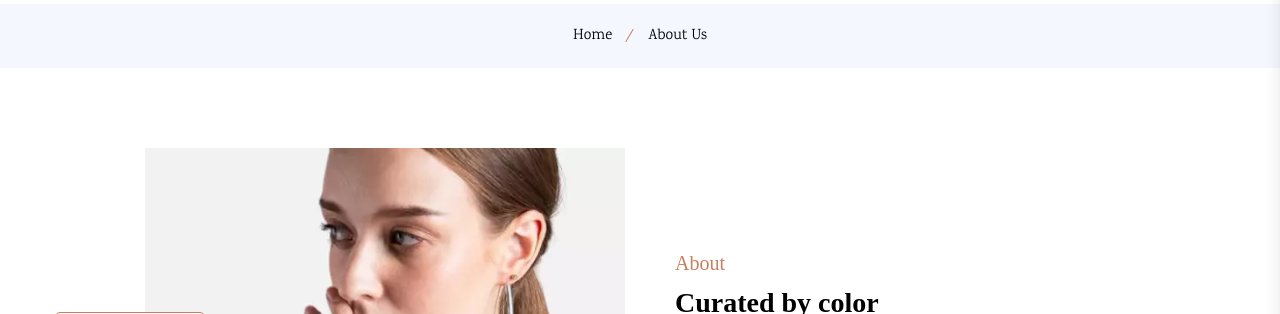
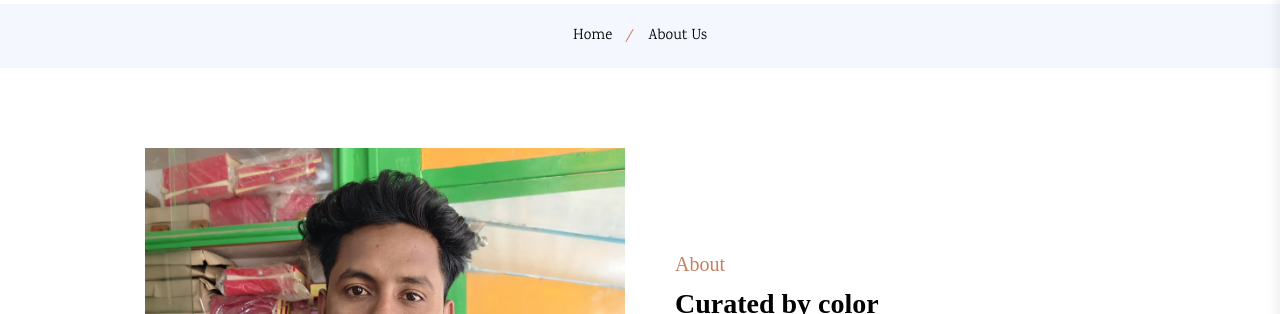
Before and after one commit to shakil1866/momotaJewellry, a plain HTML site: page about.html in a window 1280 px wide. Shown: the part 134-448 px from the top of the page. Drawn offline with Linux system fonts and the light colour scheme; a web font is replaced by a local one.

Commit message:
first commit

```diff
--- a/about.html
+++ b/about.html
@@ -320,7 +320,7 @@
                 <div class="row align-items-center">
                     <div class="col-lg-6 col-md-6 col-sm-6">
                         <div class="about__thumbnail padding__left position-relative">
-                            <img src="assets/img/other/about.webp" alt="img">
+                            <img src="assets/img/other/about.png" alt="img">
                             <div class="about__experience--text text-center">
                                 <span class="about__experience--years"><span class="about__experience--years__inner">15</span>+</span>
                                 <span class="about__experience--title">YEARS
```
Also changed, not shown: assets/img/other/about.png (added), assets/img/other/about.webp (deleted).
